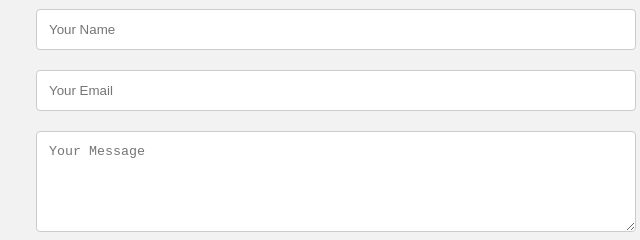
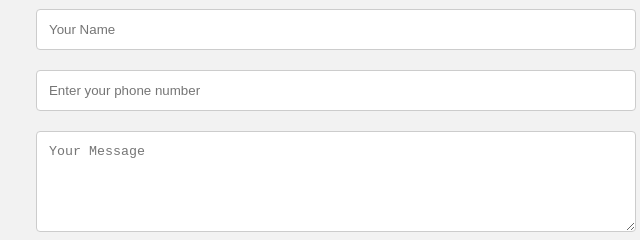
Before and after one commit to Dohmoney-01/dohmoney-landing-page, a plain HTML site: page index.html in a window 1280 px wide. Shown: the part 4716-4956 px from the top of the page, 304-944 px from the left. Drawn offline with Linux system fonts and the light colour scheme.

Commit message:
Update index.html

```diff
--- a/index.html
+++ b/index.html
@@ -138,7 +138,7 @@
 
     <form id="contact-form" action="https://formspree.io/f/mblovpye" method="POST">
       <input type="text" name="name" placeholder="Your Name" required>
-      <input type="email" name="email" placeholder="Your Email" required>
+      <input type="tel" name="tel" placeholder="Enter your phone number" required>
       <textarea name="message" placeholder="Your Message" rows="5" required></textarea>
       <button type="submit">Send Message</button>
       <p id="form-response" style="display:none; color: green;">Thank you! We'll be in touch.</p>
```
